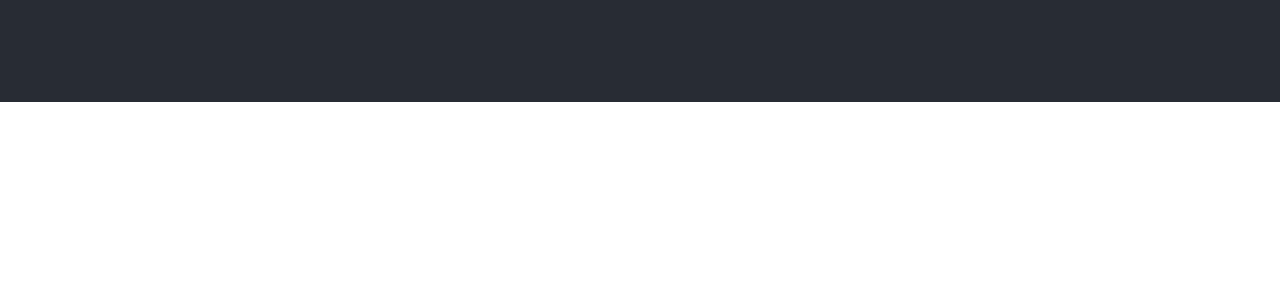
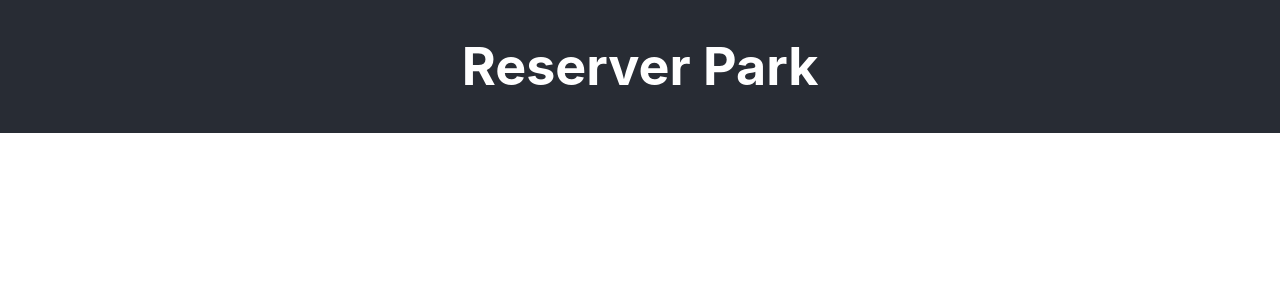
Before and after one commit to skosana721/Moral-Activities, a React (Create React App) app in the folder reserve-park/: page / in a window 1280 px wide. Shown: the top 300 px of the page. Built offline with nearby package versions, Linux system fonts and the light colour scheme.

Commit message:
added h1 with text content of Reserver Park to header

```diff
--- a/reserve-park/src/App.js
+++ b/reserve-park/src/App.js
@@ -3,7 +3,9 @@ import "./App.css";
 function App() {
   return (
     <div className="App">
-      <header className="App-header"></header>
+      <header className="App-header">
+        <h1>Reserver Park</h1>
+      </header>
     </div>
   );
 }
```
